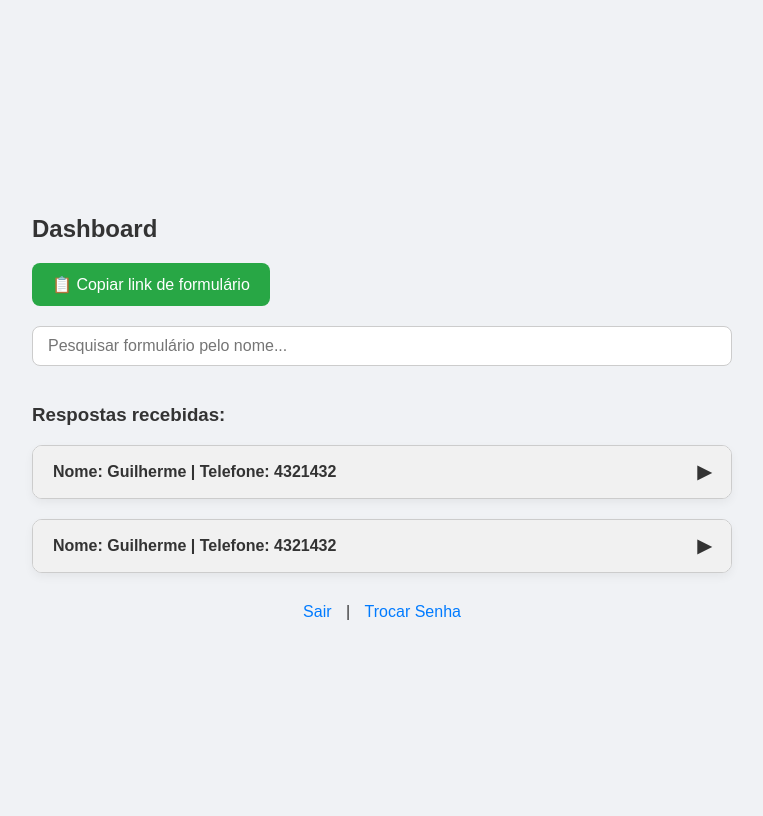
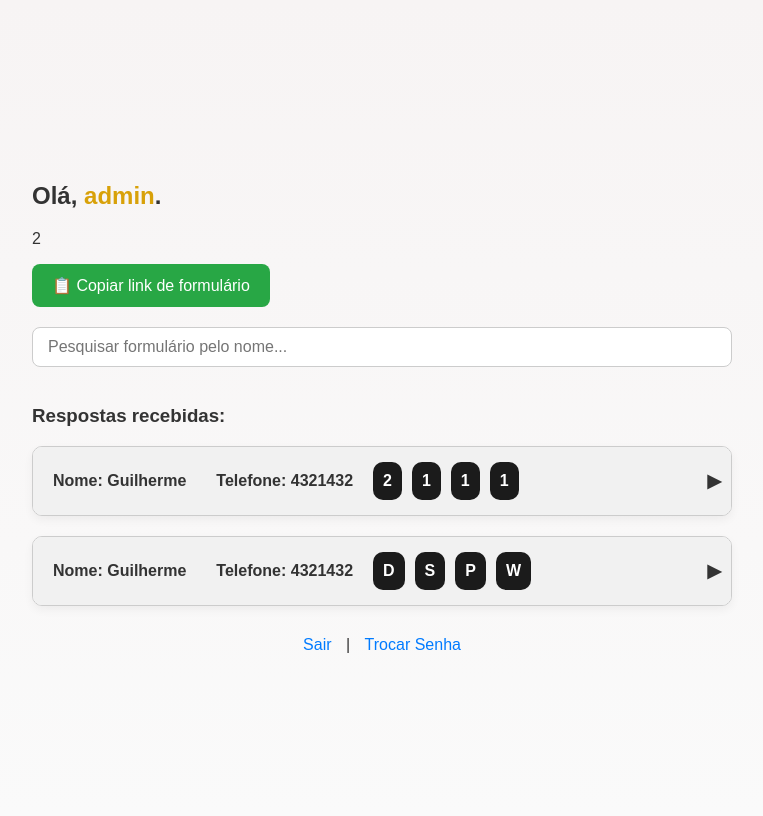
Before and after one commit to Guilherme-Nichio/NewPlataform, a Flask app: page /dashboard in a window 1280 px wide. Shown: the whole page, without its empty margins (258-1021 px from the left). Run offline with Flask 3, Linux system fonts and the light colour scheme; a user stored in the database is signed in; data comes from the database, SQL or seed files in the repository; both versions use the stored data as it was after the commit.

Commit message:
atualizacao dia 30/07

```diff
--- a/app/models.py
+++ b/app/models.py
@@ -54,6 +54,10 @@ def init_db():
             S_R INTEGER,
             P_N INTEGER,
             W_T INTEGER,
+            tipo_OD2 CHAR,
+            tipo_SR2 CHAR,
+            tipo_PN2 CHAR,
+            tipo_WT2 CHAR,
 
             FOREIGN KEY(formulario_id) REFERENCES formularios(id)
         )''')
--- a/app/routes/admin.py
+++ b/app/routes/admin.py
@@ -125,6 +125,7 @@ def register_admin_routes(app):
 
         return render_template('usuarios_admin.html', usuarios=usuarios, filtro=filtro)
 
+
     @app.route('/admin/usuario/<int:user_id>/toggle')
     def toggle_usuario(user_id):
         if session.get('tipo') != 'admin':
--- a/app/routes/auth.py
+++ b/app/routes/auth.py
@@ -19,7 +19,9 @@ def register_auth_routes(app):
                 user = conn.execute("SELECT * FROM usuarios WHERE email=?", (email,)).fetchone()
                 if user and check_password_hash(user[3], senha):
                     session['user_id'] = user[0]
+                    session['email'] = user[1]
                     session['tipo'] = user[5]
+                    session['nome'] = user[2]
                     if user[5] == 'admin':
                         return redirect('/admin')
                     return redirect('/dashboard')
--- a/app/routes/dashboard.py
+++ b/app/routes/dashboard.py
@@ -3,18 +3,32 @@ import sqlite3
 import uuid
 
 def register_dashboard_routes(app):
-
     @app.route('/dashboard')
     def dashboard():
+        Nome = session['nome']
+        email = session['email']
+
+
         if 'user_id' not in session:
             return redirect('/login')
+        query = """
+            SELECT u.id, u.email,u.nome, u.tipo, u.ativo, u.data_expiracao, COUNT(r.id)
+            FROM usuarios u
+            LEFT JOIN formularios f ON f.user_id = u.id
+            LEFT JOIN respostas r ON r.formulario_id = f.id
+            WHERE u.email=?
+        """
+
         with sqlite3.connect('db.sqlite3') as conn:
+            info = conn.execute(query, (email,)).fetchall()
             formularios = conn.execute("SELECT id FROM formularios WHERE user_id=?", (session['user_id'],)).fetchall()
             respostas = []
             for f in formularios:
                 r = conn.execute("SELECT * FROM respostas WHERE formulario_id=?", (f[0],)).fetchall()
                 respostas.extend(r)
-        return render_template('dashboard.html', respostas=respostas)
+
+        qntResposta = info[0][6]
+        return render_template('dashboard.html', respostas=respostas , nome = Nome ,qntResposta= qntResposta)
 
     @app.route('/api/gerar-link', methods=['POST'])
     def api_gerar_link():
--- a/app/static/dashboard.css
+++ b/app/static/dashboard.css
@@ -12,13 +12,13 @@
 
 body {
   font-family: Arial, sans-serif;
-  background-color: var(--bg-color);
+  background: linear-gradient(#f7f4f4, #fafafa);
   color: var(--text-color);
   display: flex;
   justify-content: center;
   align-items: flex-start;
   min-height: 100vh;
-  padding: 20px;
+  padding: 10px;
   box-sizing: border-box;
 }
 
@@ -45,7 +45,9 @@ h2, h3 {
   display: inline-block;
   transition: background-color 0.3s ease;
 }
-
+span{
+  color: #d8a109;
+}
 .copy-button:hover {
   background-color: var(--button-hover);
 }
@@ -77,11 +79,12 @@ h2, h3 {
   display: flex;
   justify-content: space-between;
   align-items: center;
+  text-align: center;
   cursor: pointer;
-  padding: 15px 20px;
+  padding: 15px 10px ;
   font-weight: 600;
   font-size: 16px;
-  background-color: var(--highlight-bg);
+  background-color: #f1f1f1;
   color: var(--text-color);
   user-select: none;
   transition: background-color 0.3s ease;
@@ -137,7 +139,20 @@ h2, h3 {
 .links a:hover {
   text-decoration: underline;
 }
+.tipoPeleBox {
+  display: flex;
+  gap: 10px;
+}
+.tipoPele{
+  padding: 10px;
+  color: #ffffff;
+  background-color: #1b1b1b;
+  border-radius: 10px;
+}
+.tipoPele2{
+  padding: 10px;
 
+}
 /* Responsivo */
 @media (max-width: 600px) {
   .copy-button {
--- a/app/templates/dashboard.html
+++ b/app/templates/dashboard.html
@@ -7,8 +7,12 @@
 </head>
 <body>
   <div class="container">
-    <h2>Dashboard</h2>
-
+    <h2>Olá, <span>{{nome}}</span>.</h2>
+    <div class="detalhes">
+      <div id="questionariosRespondidos">
+        <p>{{qntResposta}}</p>
+      </div>
+    </div>
     <!-- Botão de copiar link -->
     <button id="btnCopiarLink" class="copy-button">📋 Copiar link de formulário</button>
 
@@ -27,29 +31,38 @@
         {% for r in respostas %}
           <div class="resposta-card" data-nome="{{ r[2] | lower }}">
             <div class="card-header">
-              <div>
-                <strong>Nome:</strong> {{ r[2] }} |
-                <strong>Telefone:</strong> {{ r[3] }}
+              <div class="tipoPeleBox">
+                <div  class="tipoPele2">Nome:  {{ r[2] }}</div>
+                <div  class="tipoPele2">Telefone:  {{ r[3] }}</div>
+
+
+                <div class="tipoPele">{{ r[30] }}</div>
+                <div class="tipoPele">{{ r[31] }}</div>
+                <div class="tipoPele">{{ r[32] }}</div>
+                <div class="tipoPele">{{ r[33] }}</div>
               </div>
               <div class="seta">&#9654;</div>
             </div>
 
             <div class="card-body">
+              <strong>Respostas:</strong><br>
               <div class="respostas">
-                <strong>Respostas:</strong>
-                <ul>
-                  {% for i in range(4, 26) %}
-                    <li><strong>Pergunta {{ i - 3 }}:</strong> {{ r[i] }}</li>
+                <div class="respostasUnicas">
+                  {% for i in range(4, 15) %}
+                    <strong class="resposta">{{i-3}}:{{r[i]}}</strong>
                   {% endfor %}
-                </ul>
+                </div>
+
+                <div class="respostasUnicas">
+                  {% for i in range(15, 26) %}
+                    <strong class="resposta">{{i-3}}:{{r[i]}}</strong>
+                  {% endfor %}
+                </div>
+
+
+
               </div>
-              <div class="resultados">
-                <strong>Resultado:</strong><br>
-                O x D: {{ r[26] }}<br>
-                S x R: {{ r[27] }}<br>
-                P x N: {{ r[28] }}<br>
-                W x T: {{ r[29] }}
-              </div>
+
             </div>
           </div>
         {% endfor %}
--- a/app/templates/login.html
+++ b/app/templates/login.html
@@ -4,11 +4,13 @@
   <meta charset="UTF-8">
   <title>Login</title>
   <link rel="stylesheet" href="{{ url_for('static', filename='login.css') }}">
+  <link rel="stylesheet" href="/app/static/login.css">
 </head>
 <body>
 
   <form method="post">
     <h2>Escola da pele</h2>
+    <h4>Acesso a plataforma</h4>
     <label>Email:</label>
     <input type="email" name="email" required><br>
 
```
Also changed, not shown: other parts of app/static/dashboard.css (+13 -14 lines), app/routes/formulario.py (+14 -4 lines), app/static/login.css (+17 -8 lines), db.sqlite3.
